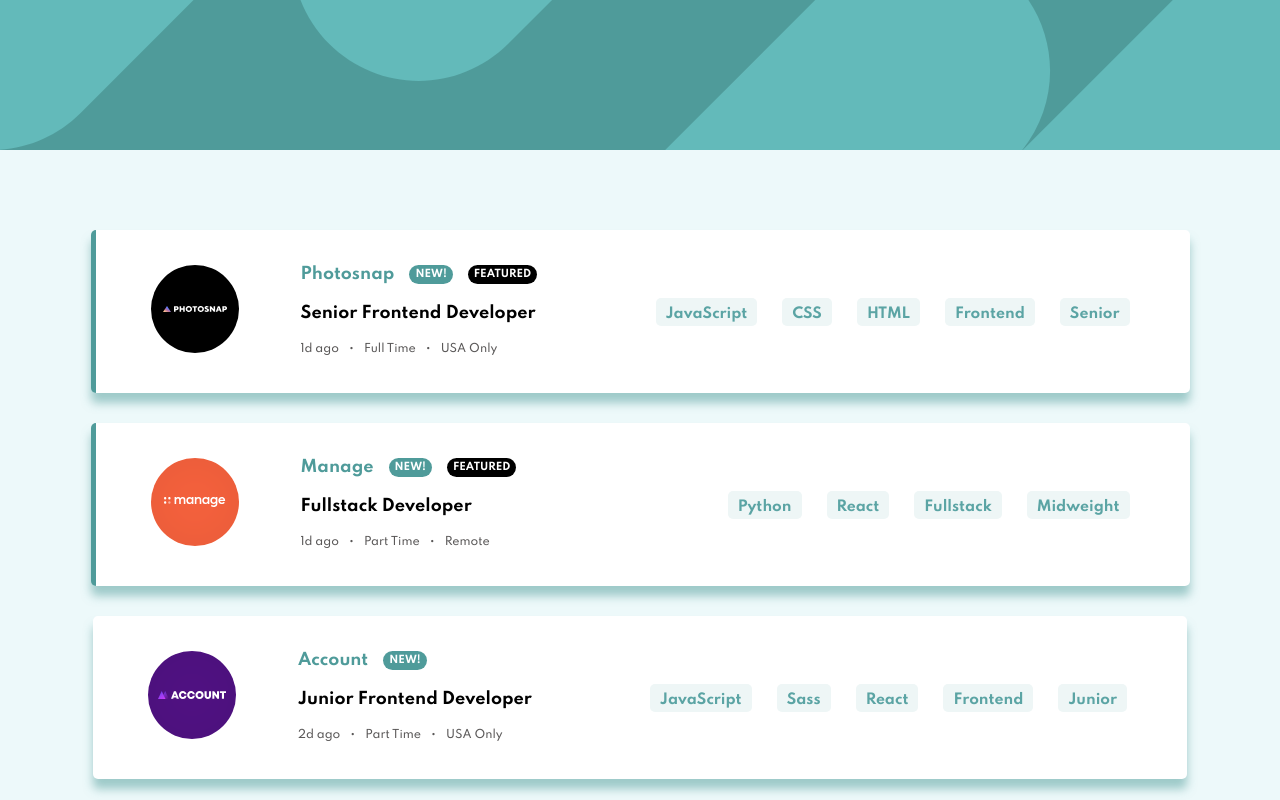
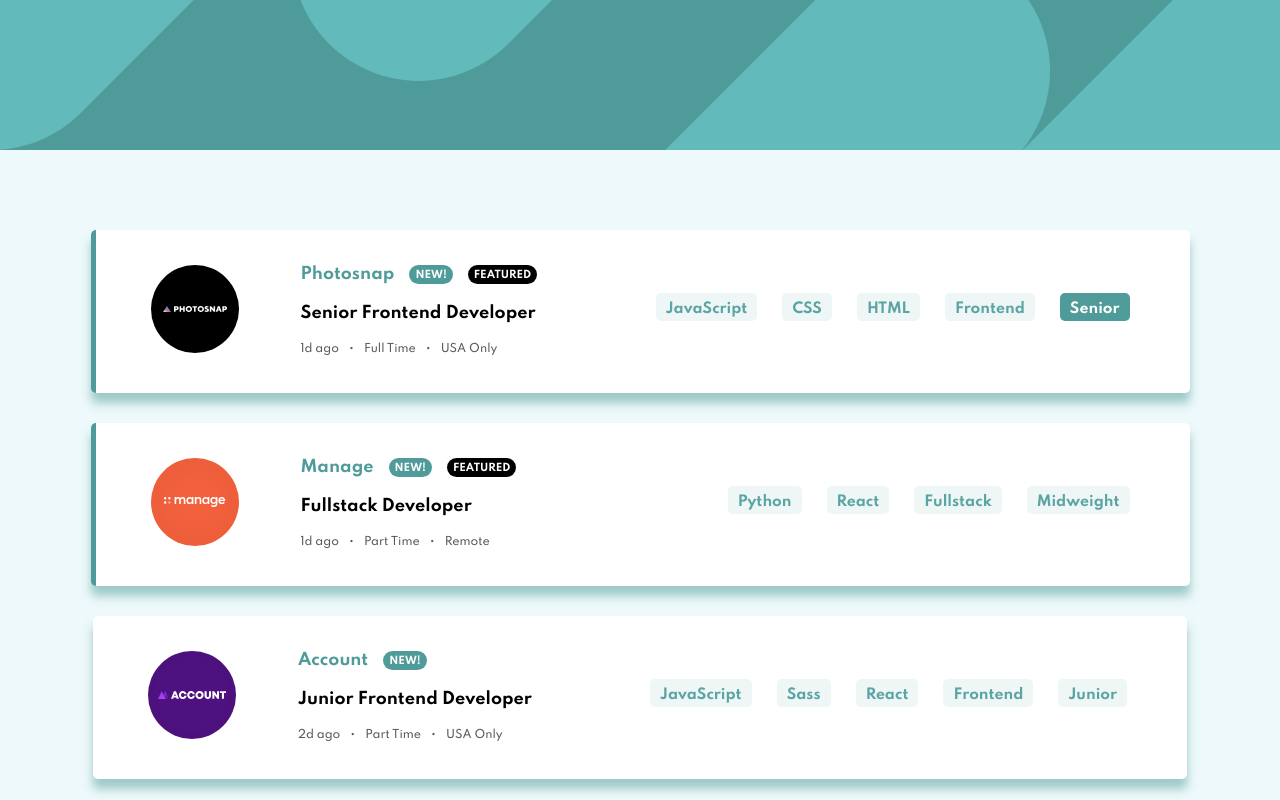
Before and after one commit to jenmerritt/job-listing-app, a React (Create React App) app in the folder job-listings-app/: page / in a window 1280 px wide. In both pictures the pointer is over the element "Senior". Shown: the top 800 px of the page. Built offline with nearby package versions, Linux system fonts and the light colour scheme.

Commit message:
tidy up css

```diff
--- a/job-listings-app/src/components/Job.css
+++ b/job-listings-app/src/components/Job.css
@@ -49,7 +49,7 @@
         border-radius: 15px;
         color: #ffffff;
         font-size: 10px;
-        padding: 3px 6px 0px 6px;
+        padding: 4px 6px 0px 6px;
     }
 
     .featured-badge{
@@ -57,7 +57,7 @@
         border-radius: 15px;
         color: #ffffff;
         font-size: 10px;
-        padding: 3px 6px 0px 6px;
+        padding: 4px 6px 0px 6px;
     }
 
     .job-col2-row2{
@@ -105,11 +105,25 @@
     .job-col3-row{
         cursor: pointer;
         margin-right: 25px;
+        margin-bottom: 10px;
         height: 20px;
         padding: 8px 10px 0px 10px;
         background-color: hsl(180, 31%, 95%);
         border-radius: 5px;
         color: hsl(180, 29%, 50%);
+        font-size: 14px;
+        font-weight:bold;
+    }
+
+    .job-col3-row:hover{
+        cursor: pointer;
+        margin-right: 25px;
+        margin-bottom: 10px;
+        height: 20px;
+        padding: 8px 10px 0px 10px;
+        background-color: #4F9B9A;
+        border-radius: 5px;
+        color: #ffffff;
         font-size: 14px;
         font-weight:bold;
     }
@@ -211,8 +225,7 @@
     }
 
     .job-col3-row{
-        margin-right: 15px;
-        margin-top: 20px;
+        margin: 20px 15px 0px 0px;
         height: 20px;
         padding: 8px 5px 0px 5px;
         background-color: hsl(180, 31%, 95%);
@@ -224,13 +237,12 @@
 
     .job-col3-row:hover{
         cursor: pointer;
-        margin-right: 15px;
-        margin-top: 20px;
+        margin: 20px 15px 0px 0px;
         height: 20px;
         padding: 8px 5px 0px 5px;
-        background-color: hsl(180, 31%, 95%);
+        background-color: #4F9B9A;
         border-radius: 5px;
-        color: hsl(180, 29%, 50%);
+        color: #ffffff;
         font-size: 12px;
         font-weight:bold;
     }
--- a/job-listings-app/src/reducers/reducer.js
+++ b/job-listings-app/src/reducers/reducer.js
@@ -49,9 +49,15 @@ function rootReducer(state = initialState, action) {
 
   if(action.type === REMOVE_FILTER){
     let filteredArray = state.selectedFilters.filter(function(filter){return filter.title !== action.payload.title.title})
-    return{
+    state = {
       ...state,
-      selectedFilters: filteredArray
+      selectedFilters: filteredArray,
+      filteredJobs: []
+    }
+    const filteredList = updateFilteredJobsList();
+    return {
+      ...state,
+      filteredJobs: filteredList
     }
   }
   return state;
```
Also changed, not shown: job-listings-app/src/images/icon-remove.svg (renamed from job-listings-app/public/images/icon-remove.svg).
